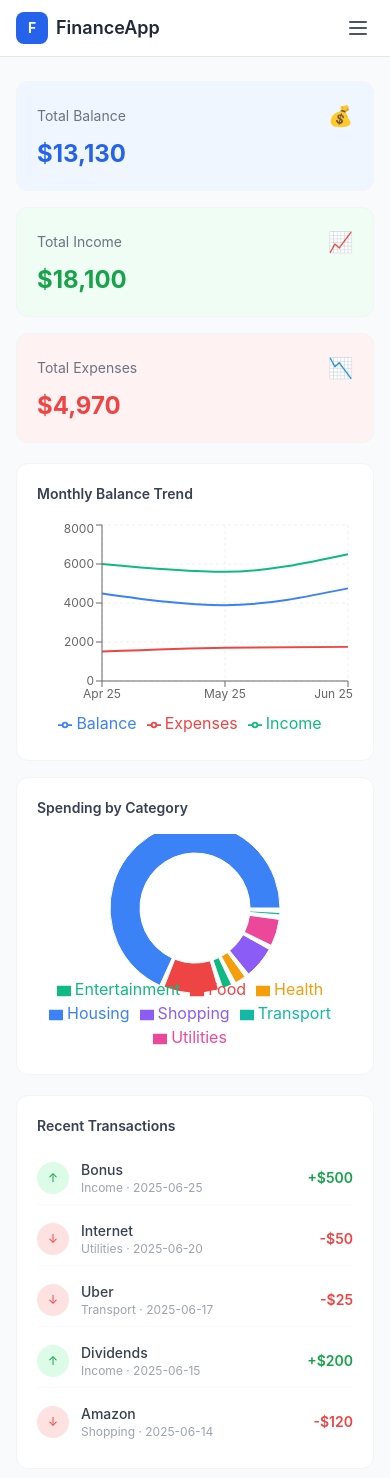
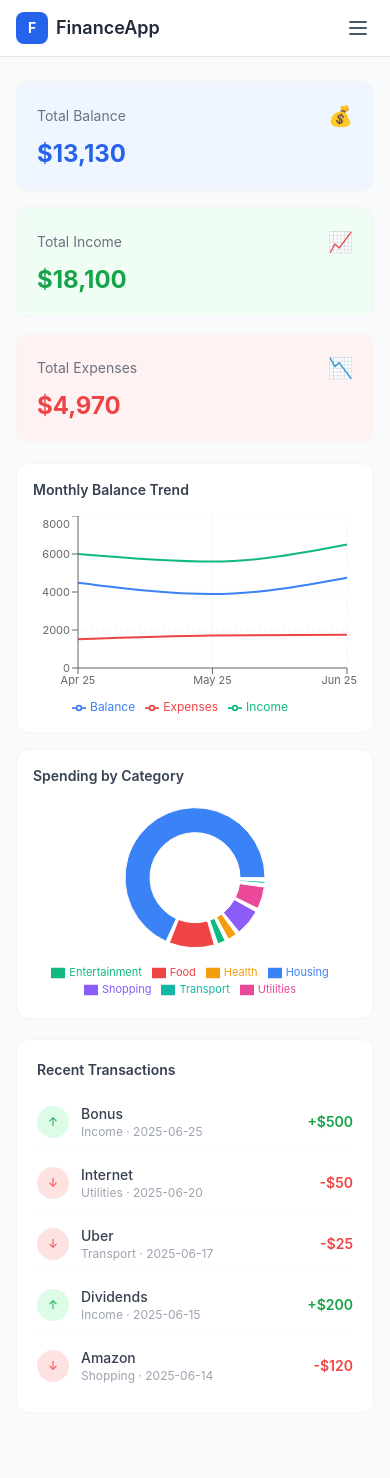
Before and after one commit to rakeshkumar1506/Zorvyn_Assignment, a React (Create React App) app: page / in a window 390 px wide. Shown: the top 1478 px of the page. After the commit the page ends 1437 px from the top, so only its background shows below. Built offline with nearby package versions, Linux system fonts and the light colour scheme.

Commit message:
fix: make charts responsive with adjusted height and margins for mobile

```diff
--- a/src/components/Charts.jsx
+++ b/src/components/Charts.jsx
@@ -10,10 +10,9 @@ const PIE_COLORS = ["#3b82f6", "#ef4444", "#10b981", "#f59e0b", "#8b5cf6", "#ec4
 function Charts() {
   const { transactions } = useApp();
 
-  // Group by month for line chart
   const monthlyMap = {};
   transactions.forEach((tx) => {
-    const month = tx.date.slice(0, 7); // "2025-06"
+    const month = tx.date.slice(0, 7);
     if (!monthlyMap[month]) monthlyMap[month] = { income: 0, expenses: 0 };
     if (tx.type === "income") monthlyMap[month].income += tx.amount;
     else monthlyMap[month].expenses += tx.amount;
@@ -28,7 +27,6 @@ function Charts() {
       Balance: data.income - data.expenses,
     }));
 
-  // Group expenses by category for pie chart
   const categoryMap = {};
   transactions
     .filter((tx) => tx.type === "expense")
@@ -42,40 +40,40 @@ function Charts() {
     <div className="grid grid-cols-1 lg:grid-cols-2 gap-4">
 
       {/* Line Chart */}
-      <div className="bg-white rounded-xl p-5 border border-gray-100">
+      <div className="bg-white rounded-xl p-4 sm:p-5 border border-gray-100">
         <h3 className="text-sm font-semibold text-gray-700 mb-4">Monthly Balance Trend</h3>
         {lineData.length === 0 ? (
           <p className="text-gray-400 text-sm text-center py-10">No data available</p>
         ) : (
-          <ResponsiveContainer width="100%" height={220}>
-            <LineChart data={lineData}>
+          <ResponsiveContainer width="100%" height={200}>
+            <LineChart data={lineData} margin={{ left: -10, right: 10 }}>
               <CartesianGrid strokeDasharray="3 3" stroke="#f0f0f0" />
-              <XAxis dataKey="month" tick={{ fontSize: 12 }} />
-              <YAxis tick={{ fontSize: 12 }} />
+              <XAxis dataKey="month" tick={{ fontSize: 11 }} />
+              <YAxis tick={{ fontSize: 11 }} width={55} />
               <Tooltip formatter={(val) => `$${val.toLocaleString()}`} />
               <Line type="monotone" dataKey="Income" stroke="#10b981" strokeWidth={2} dot={false} />
               <Line type="monotone" dataKey="Expenses" stroke="#ef4444" strokeWidth={2} dot={false} />
               <Line type="monotone" dataKey="Balance" stroke="#3b82f6" strokeWidth={2} dot={false} />
-              <Legend />
+              <Legend wrapperStyle={{ fontSize: "12px" }} />
             </LineChart>
           </ResponsiveContainer>
         )}
       </div>
 
       {/* Pie Chart */}
-      <div className="bg-white rounded-xl p-5 border border-gray-100">
+      <div className="bg-white rounded-xl p-4 sm:p-5 border border-gray-100">
         <h3 className="text-sm font-semibold text-gray-700 mb-4">Spending by Category</h3>
         {pieData.length === 0 ? (
           <p className="text-gray-400 text-sm text-center py-10">No expense data</p>
         ) : (
-          <ResponsiveContainer width="100%" height={220}>
+          <ResponsiveContainer width="100%" height={200}>
             <PieChart>
               <Pie
                 data={pieData}
                 cx="50%"
-                cy="50%"
-                innerRadius={55}
-                outerRadius={85}
+                cy="45%"
+                innerRadius={45}
+                outerRadius={70}
                 paddingAngle={3}
                 dataKey="value"
               >
@@ -84,7 +82,7 @@ function Charts() {
                 ))}
               </Pie>
               <Tooltip formatter={(val) => `$${val.toLocaleString()}`} />
-              <Legend />
+              <Legend wrapperStyle={{ fontSize: "11px" }} />
             </PieChart>
           </ResponsiveContainer>
         )}
```
